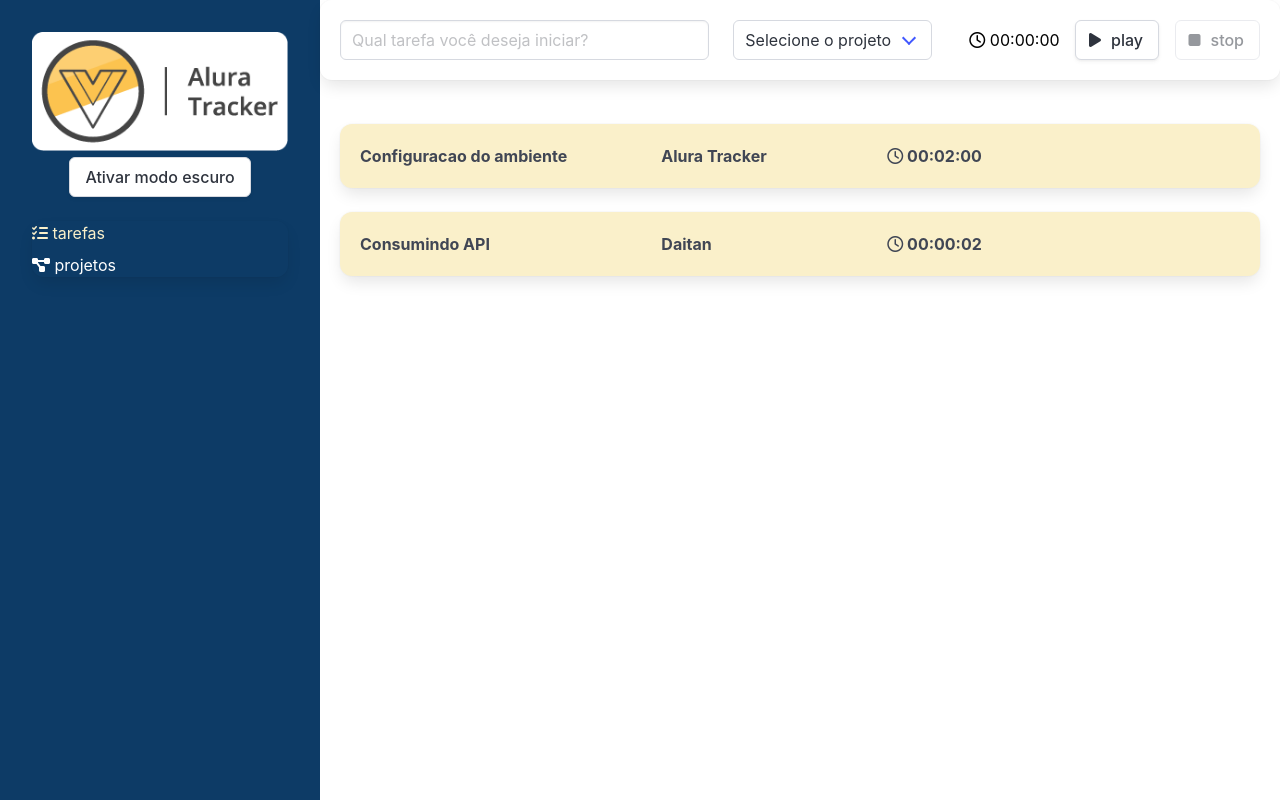
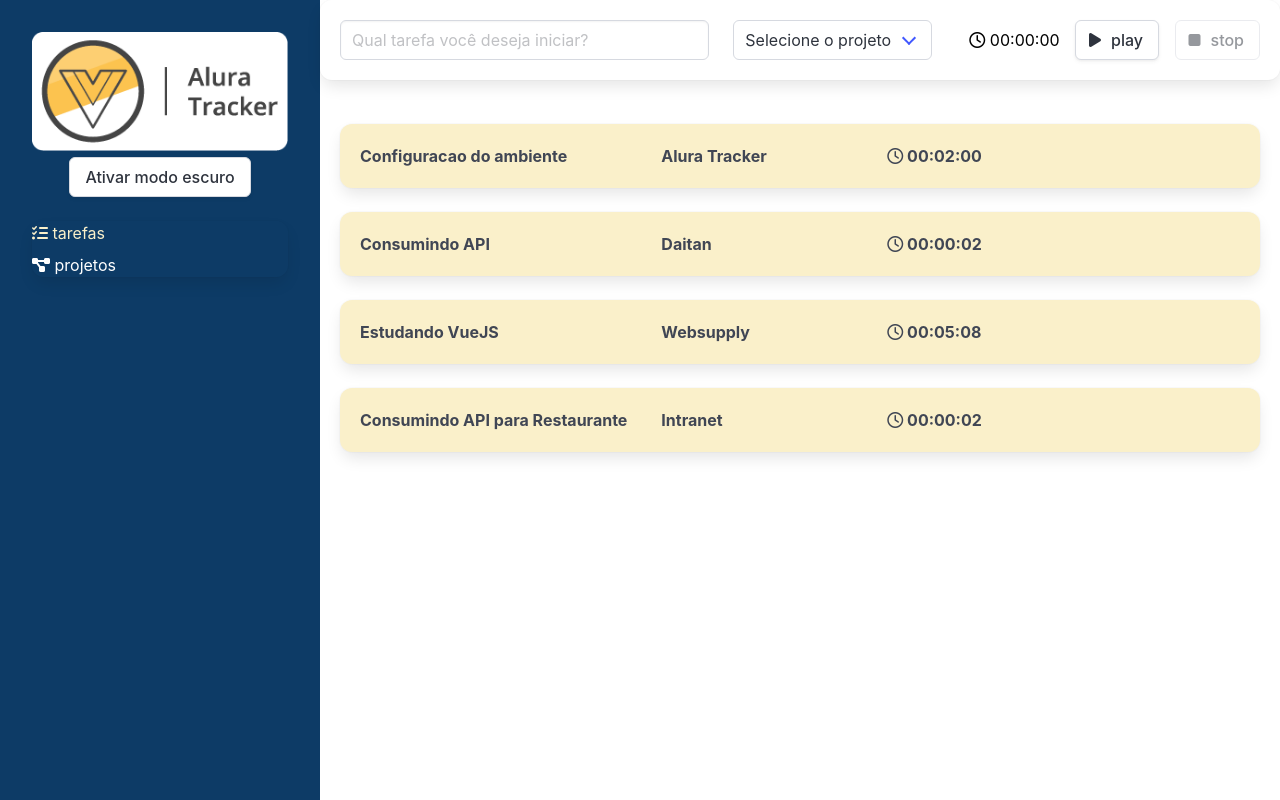
Before and after one commit to KevenAbraham/Alura-Tracker, a Vue app: page /#/ in a window 1280 px wide. Built offline with nearby package versions, Linux system fonts and the light colour scheme; data requests are answered from the project's data file.

Commit message:
feat: composition api

```diff
--- a/db.json
+++ b/db.json
@@ -39,6 +39,24 @@
         "id": "3",
         "nome": "Daitan"
       }
+    },
+    {
+      "id": "2847",
+      "duracaoEmSegundos": 308,
+      "descricao": "Estudando VueJS",
+      "projeto": {
+        "id": "5",
+        "nome": "Websupply"
+      }
+    },
+    {
+      "id": "f00e",
+      "duracaoEmSegundos": 2,
+      "descricao": "Consumindo API para Restaurante",
+      "projeto": {
+        "id": "4",
+        "nome": "Intranet"
+      }
     }
   ]
 }
--- a/src/components/Formulario.vue
+++ b/src/components/Formulario.vue
@@ -2,36 +2,27 @@
   <div class="box">
     <div class="columns">
       <div class="column is-5" role="form" aria-label="Formulário para iniciar uma nova tarefa">
-        <input
-          class="input"
-          type="text"
-          placeholder="Qual tarefa você deseja iniciar?"
-          v-model="descricao"
-        />
+        <input class="input" type="text" placeholder="Qual tarefa você deseja iniciar?" v-model="descricao" />
       </div>
       <div class="column is-3">
         <div class="select">
           <select v-model="idProjeto">
             <option value="">Selecione o projeto</option>
-            <option
-              :value="projeto.id"
-              v-for="projeto in projetos"
-              :key="projeto.id"
-            >
+            <option :value="projeto.id" v-for="projeto in projetos" :key="projeto.id">
               {{ projeto.nome }}
             </option>
           </select>
         </div>
       </div>
       <div class="column">
-        <Temporizador @aoFinalizarTarefa="salvarTarefa"/>
+        <Temporizador @aoFinalizarTarefa="salvarTarefa" />
       </div>
     </div>
   </div>
 </template>
 
 <script lang="ts">
-import { computed, defineComponent } from "vue";
+import { computed, defineComponent, ref } from "vue";
 import Temporizador from "./Temporizador.vue";
 import { useStore } from 'vuex'
 
@@ -43,26 +34,34 @@ export default defineComponent({
   components: {
     Temporizador,
   },
-  data () {
+  data() {
     return {
       descricao: '',
       idProjeto: ''
     }
   },
-  methods: {
-    salvarTarefa (tempoEmSegundos: number) : void {
-      this.$emit('aoSalvarTarefa', {
+  setup(props, { emit }) {
+    const store = useStore(key)
+
+    const descricao = ref("")
+    const idProjeto = ref("")
+
+    const projetos = computed(() => store.state.projeto.projetos)
+
+    const salvarTarefa = (tempoEmSegundos: number): void => {
+      emit('aoSalvarTarefa', {
         duracaoEmSegundos: tempoEmSegundos,
-        descricao: this.descricao,
-        projeto: this.projetos.find(proj => proj.id == this.idProjeto)
+        descricao: descricao.value,
+        projeto: projetos.value.find(proj => proj.id == idProjeto.value)
       })
-      this.descricao = ''
+      descricao.value = ''
     }
-  },
-  setup () {
-    const store = useStore(key)
+
     return {
-      projetos: computed(() => store.state.projeto.projetos)
+      descricao,
+      idProjeto,
+      projetos,
+      salvarTarefa
     }
   }
 });
@@ -71,6 +70,7 @@ export default defineComponent({
 .button {
   margin-left: 8px;
 }
+
 .box {
   background-color: var(--bg-primario);
   color: var(--texto-primario);
--- a/src/views/Projetos/Formulario.vue
+++ b/src/views/Projetos/Formulario.vue
@@ -14,12 +14,12 @@
 
 <script lang="ts">
 import { useStore } from "@/store";
-import { defineComponent } from "vue";
-
+import { defineComponent, ref } from "vue";
 import { TipoNotificacao } from "@/interfaces/INotificacao";
-
 import useNotificador from '@/hooks/notificador'
 import { CADASTRAR_PROJETO, ALTERAR_PROJETO } from "@/store/tipo-acoes";
+import { useRouter } from "vue-router";
+
 export default defineComponent({
   name: "FormularioView",
   props: {
@@ -27,41 +27,38 @@ export default defineComponent({
       type: String
     }
   },
-  mounted() {
-    if (this.id) {
-      const projeto = this.store.state.projeto.projetos.find(proj => proj.id == this.id)
-      this.nomeDoProjeto = projeto?.nome || ''
-    }
-  },
-  data() {
-    return {
-      nomeDoProjeto: ""
-    };
-  },
-  methods: {
-    salvar() {
-      if (this.id) {
-        this.store.dispatch(ALTERAR_PROJETO, {
-          id: this.id,
-          nome: this.nomeDoProjeto
-        }).then(() => this.lidarComSucesso())
-      } else {
-        this.store.dispatch(CADASTRAR_PROJETO, this.nomeDoProjeto)
-          .then(() => this.lidarComSucesso())
-      }
-    },
-    lidarComSucesso() {
-      this.nomeDoProjeto = "";
-      this.notificar(TipoNotificacao.SUCESSO, 'Excelente!', 'O projeto foi cadastrado com sucesso!')
-      this.$router.push('/projetos')
-    }
-  },
-  setup() {
+  setup(props) {
     const store = useStore()
     const { notificar } = useNotificador()
+    const router = useRouter()
+    const nomeDoProjeto = ref("")
+
+    if (props.id) {
+      const projeto = store.state.projeto.projetos.find(proj => proj.id == props.id)
+      nomeDoProjeto.value = projeto?.nome || ''
+    }
+
+    const lidarComSucesso = () => {
+      nomeDoProjeto.value = "";
+      notificar(TipoNotificacao.SUCESSO, 'Excelente!', 'O projeto foi cadastrado com sucesso!')
+      router.push('/projetos')
+    }
+
+    const salvar = () => {
+      if (props.id) {
+        store.dispatch(ALTERAR_PROJETO, {
+          id: props.id,
+          nome: nomeDoProjeto.value
+        }).then(() => lidarComSucesso())
+      } else {
+        store.dispatch(CADASTRAR_PROJETO, nomeDoProjeto.value)
+          .then(() => lidarComSucesso())
+      }
+    }
+
     return {
-      store,
-      notificar
+      nomeDoProjeto,
+      salvar
     }
   }
 });
```
